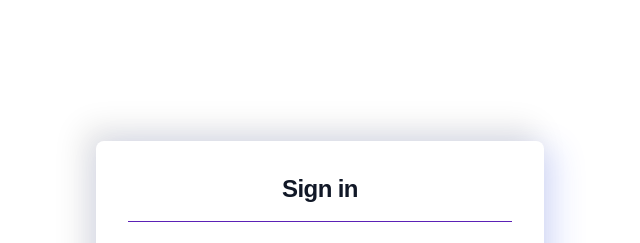
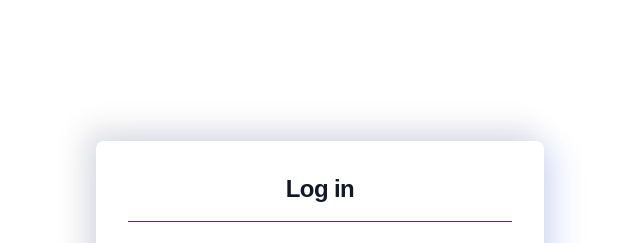
Before and after one commit to CodesSkywalker/Form_, a website: page index.html in a window 1280 px wide. Shown: the top 243 px of the page, 320-960 px from the left. Drawn offline with Linux system fonts and the light colour scheme.

Commit message:
Update index.html

```diff
--- a/index.html
+++ b/index.html
@@ -17,7 +17,7 @@
             <div class="shadow-[-10px_-10px_30px_4px_rgba(0,0,0,0.1),_10px_10px_30px_4px_rgba(45,78,255,0.15)] w-full rounded-lg md:mt-0 sm:max-w-md xl:p-0 ">
                 <div class="flex flex-col p-6 space-y-4 md:space-y-6 sm:p-8">
                     <h1 class="text-center pb-4 border-b border-violet-800 text-xl font-bold leading-tight tracking-tight text-gray-900 md:text-2xl dark:text-white">
-                        Sign in
+                        Log in
                     </h1>
                     <a  href="#" class="transition ease-in-out duration-700  rounded-full border-2 border-solid border-gray-500 bg-slate-100 text-gray-700 py-2 px-4 flex items-center justify-center space-x-2 hover:bg-gray-200">
                         <span style="width: 30px;" >
```
